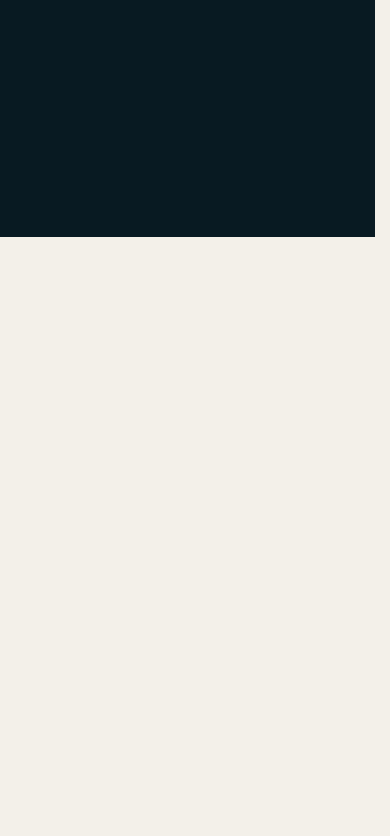
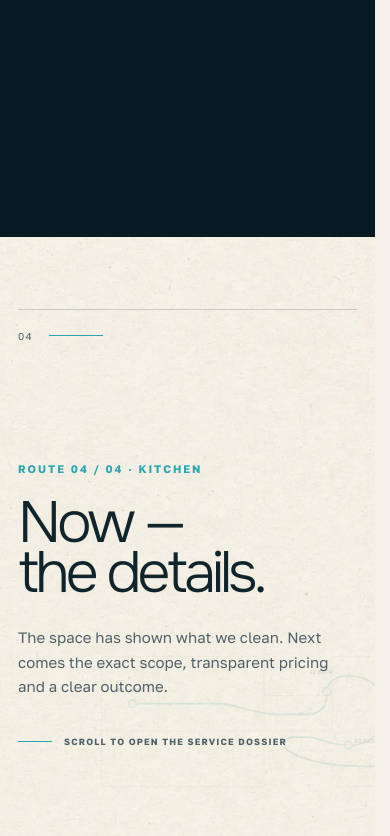
Before and after one commit to boooobly/lumaclean, a Next.js app: page /en in a window 390 px wide. Shown: the part 1156-1992 px from the top of the page. Built offline with nearby package versions, Linux system fonts and the light colour scheme; no server answers.

Commit message:
Fix journey exit transition

```diff
--- a/src/app/globals.css
+++ b/src/app/globals.css
@@ -32,14 +32,16 @@ button, a { -webkit-tap-highlight-color: transparent; }
 .journey-track {
   position: relative;
   z-index: 1;
-  height: 180svh;
+  height: 180vh;
+  height: 180dvh;
   background: #081a22;
 }
 .journey-sticky {
   position: sticky;
   top: 0;
   width: 100%;
-  height: 100svh;
+  height: 100vh;
+  height: 100dvh;
   overflow: hidden;
   isolation: isolate;
   background: #081a22;
@@ -529,13 +531,13 @@ button, a { -webkit-tap-highlight-color: transparent; }
 }
 
 @media (max-width: 1000px) {
-  .journey-track { height: 175svh; }
+  .journey-track { height: 175vh; height: 175dvh; }
   .journey-copy { left: 5vw; width: min(650px, 70vw); }
   .journey-copy h1 { font-size: clamp(60px, 10vw, 96px); }
 }
 
 @media (max-width: 680px) {
-  .journey-track { height: 165svh; }
+  .journey-track { height: 165vh; height: 165dvh; }
   .journey-image { object-position: center; }
   .journey-video { object-position: center; }
   .journey-shade {
@@ -618,7 +620,7 @@ button, a { -webkit-tap-highlight-color: transparent; }
 }
 
 @media (prefers-reduced-motion: reduce) {
-  .journey-track { height: 100svh; }
+  .journey-track { height: 100vh; height: 100dvh; }
   .journey-sticky { position: relative; }
   .journey-video-shell,
   .journey-progress { display: none; }
--- a/src/app/styles/site-production.css
+++ b/src/app/styles/site-production.css
@@ -25,8 +25,96 @@
 .site-cta-short { display: none; }
 
 .site-page .journey-track { position: relative; z-index: 2; }
-.site-page .handoff { z-index: 1; margin-top: -100svh; }
-.site-page .kitchen-frame img,
+.site-page .handoff {
+  position: relative;
+  z-index: 1;
+  height: auto;
+  margin-top: 0;
+  padding: clamp(112px, 11vw, 184px) 0;
+  overflow: hidden;
+  background: var(--lc-paper) url("/media/paper-texture.webp") center / 900px auto;
+}
+.site-page .handoff-inner {
+  position: relative;
+  display: grid;
+  grid-template-columns: minmax(180px, 5fr) minmax(480px, 7fr);
+  align-items: end;
+  min-height: clamp(430px, 45vw, 620px);
+  border-top: 1px solid var(--lc-line);
+}
+.site-page .handoff-marker {
+  position: relative;
+  z-index: 2;
+  align-self: start;
+  display: flex;
+  align-items: center;
+  gap: 16px;
+  padding-top: 20px;
+  color: var(--lc-ink-soft);
+  font-size: 10px;
+  letter-spacing: .14em;
+}
+.site-page .handoff-marker i {
+  width: 54px;
+  height: 1px;
+  background: var(--lc-teal);
+}
+.site-page .handoff-copy {
+  position: relative;
+  z-index: 2;
+  right: auto;
+  top: auto;
+  grid-column: 2;
+  width: min(720px, 100%);
+  padding: 72px 0 12px clamp(40px, 5vw, 86px);
+  color: var(--lc-ink);
+  opacity: 1;
+  transform: none;
+  will-change: auto;
+}
+.site-page .handoff-copy h2 {
+  margin: 28px 0 32px;
+  font-family: var(--lc-font-display);
+  font-size: clamp(72px, 7.2vw, 116px);
+  font-weight: 300;
+  line-height: .86;
+  letter-spacing: -.07em;
+}
+.site-page .handoff-copy p {
+  max-width: 580px;
+  margin: 0;
+  color: var(--lc-ink-soft);
+  font-size: 17px;
+  line-height: 1.65;
+}
+.site-page .handoff-copy small {
+  display: flex;
+  align-items: center;
+  gap: 12px;
+  margin-top: 48px;
+  color: var(--lc-ink-soft);
+  font-size: 9px;
+  font-weight: 650;
+  letter-spacing: .13em;
+  text-transform: uppercase;
+}
+.site-page .handoff-copy small::before {
+  content: "";
+  width: 34px;
+  height: 1px;
+  background: var(--lc-teal);
+}
+.site-page .handoff-route {
+  position: absolute;
+  z-index: 0;
+  right: -13%;
+  bottom: -25%;
+  width: min(920px, 67%);
+  height: auto;
+  opacity: .13;
+  mix-blend-mode: multiply;
+  pointer-events: none;
+}
 .site-page .material-stories img { object-fit: cover; }
 
 .site-page .ledger-button {
@@ -237,6 +325,24 @@
   .site-page .site-lead-fields { grid-template-columns: 1fr; }
   .site-page .site-consent { grid-column: 1; }
   .site-page .evidence-title { min-height: 390px; }
+  .site-page .handoff { padding: 96px 0 104px; }
+  .site-page .handoff-inner {
+    grid-template-columns: 1fr;
+    min-height: 480px;
+  }
+  .site-page .handoff-marker { grid-column: 1; }
+  .site-page .handoff-copy {
+    left: auto;
+    right: auto;
+    top: auto;
+    bottom: auto;
+    grid-column: 1;
+    width: min(680px, 100%);
+    padding: 96px 0 0;
+  }
+  .site-page .handoff-copy h2 { font-size: clamp(66px, 12vw, 96px); }
+  .site-page .handoff-copy p { max-width: 560px; font-size: 15px; }
+  .site-page .handoff-route { right: -34%; bottom: -13%; width: 115%; }
   .service-boundaries { grid-template-columns: 1fr; gap: 22px; padding: 26px 24px; }
   .site-faq-list { margin-left: 0; }
   .site-direct-contacts { margin-top: 46px; }
@@ -248,6 +354,11 @@
   .site-page .header-cta { font-size: 10px; }
   .site-page .closing-grid > * { min-width: 0; }
   .site-page .closing-grid h2 { font-size: 54px; }
+  .site-page .handoff { padding: 72px 0 84px; }
+  .site-page .handoff-inner { min-height: 440px; }
+  .site-page .handoff-copy { padding-top: 76px; }
+  .site-page .handoff-copy h2 { margin: 22px 0 26px; font-size: 58px; }
+  .site-page .handoff-copy small { margin-top: 36px; line-height: 1.5; }
   .service-boundaries ul { grid-template-columns: 1fr; }
   .site-faq-list summary { grid-template-columns: 32px 1fr auto; min-height: 76px; }
   .site-faq-list summary strong { font-size: 16px; }
--- a/src/components/site/journey-handoff.tsx
+++ b/src/components/site/journey-handoff.tsx
@@ -1,62 +1,27 @@
-"use client";
-
 import Image from "next/image";
-import {useEffect, useRef} from "react";
 import type {EditorialContent} from "@/lib/site-content";
 
 export function JourneyHandoff({copy}: {copy: EditorialContent["handoff"]}) {
-  const sectionRef = useRef<HTMLElement>(null);
-  const kitchenRef = useRef<HTMLElement>(null);
-  const copyRef = useRef<HTMLDivElement>(null);
-  const routeRef = useRef<HTMLImageElement>(null);
-  const noteRef = useRef<HTMLDivElement>(null);
-
-  useEffect(() => {
-    let frame = 0;
-    const render = () => {
-      frame = 0;
-      const section = sectionRef.current;
-      if (!section) return;
-      const rect = section.getBoundingClientRect();
-      const max = Math.max(1, section.offsetHeight - window.innerHeight);
-      const progress = Math.max(0, Math.min(1, -rect.top / max));
-      const eased = progress < 0.5 ? 2 * progress * progress : 1 - Math.pow(-2 * progress + 2, 2) / 2;
-      const reveal = Math.max(0, Math.min(1, (progress - 0.38) / 0.34));
-      if (kitchenRef.current) kitchenRef.current.style.transform = `translate3d(${-eased * 19}vw,${-eased * 7}vh,0) scale(${1 - eased * 0.39})`;
-      if (copyRef.current) {
-        copyRef.current.style.opacity = String(reveal);
-        copyRef.current.style.transform = `translateY(${(1 - reveal) * 30}px)`;
-      }
-      if (routeRef.current) routeRef.current.style.opacity = String(reveal * 0.22);
-      if (noteRef.current) noteRef.current.style.opacity = String(1 - Math.min(1, progress * 4));
-    };
-    const requestRender = () => {
-      if (!frame) frame = requestAnimationFrame(render);
-    };
-    render();
-    window.addEventListener("scroll", requestRender, {passive: true});
-    window.addEventListener("resize", requestRender);
-    return () => {
-      if (frame) cancelAnimationFrame(frame);
-      window.removeEventListener("scroll", requestRender);
-      window.removeEventListener("resize", requestRender);
-    };
-  }, []);
-
   return (
-    <section ref={sectionRef} className="handoff" id="handoff">
-      <div className="handoff-sticky">
-        <div className="handoff-wash" />
-        <figure ref={kitchenRef} className="kitchen-frame">
-          <Image src="/media/kitchen-clean.webp" alt="" fill sizes="100vw" />
-        </figure>
-        <div ref={copyRef} className="handoff-copy">
+    <section className="handoff" id="handoff">
+      <div className="shell handoff-inner">
+        <Image
+          className="handoff-route"
+          src="/media/floorplan-route.svg"
+          alt=""
+          width={1400}
+          height={900}
+        />
+        <div className="handoff-marker" aria-hidden="true">
+          <span>04</span>
+          <i />
+        </div>
+        <div className="handoff-copy">
           <span className="kicker">{copy.kicker}</span>
           <h2>{copy.title}</h2>
           <p>{copy.body}</p>
+          <small>{copy.scroll}</small>
         </div>
-        <Image ref={routeRef} className="handoff-route" src="/media/floorplan-route.svg" alt="" width={1400} height={900} />
-        <div ref={noteRef} className="scroll-note">{copy.scroll}</div>
       </div>
     </section>
   );
```
